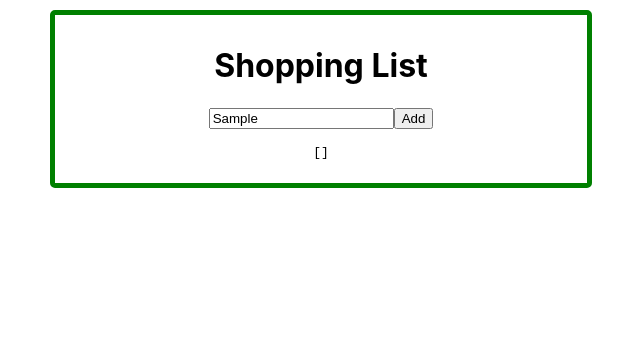
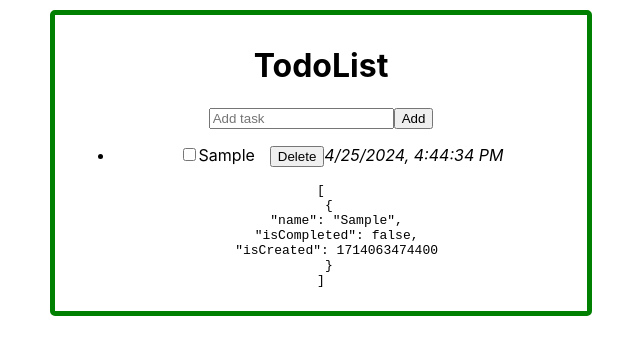
Before and after one commit to stutik/js-react-app, a React (Create React App) app: page / in a window 1280 px wide. Both pictures are taken after typing "Sample" into the empty fields and a click on the button "Add". Shown: the top 354 px of the page, without its empty margins (319-959 px from the left). Built offline with nearby package versions, Linux system fonts and the light colour scheme.

Commit message:
localstorage-save-data

```diff
--- a/src/App.js
+++ b/src/App.js
@@ -1,13 +1,13 @@
-//import TodoList from "./TodoList";
+import TodoList from "./TodoList";
 //import Practice from "./Practice";
-import ShoppingList from "./ShoppingList";
+//import ShoppingList from "./ShoppingList";
 //import Family from "./Family";
 import "./App.css";
 //import Member from "./Member";
 
 export default function App() {
   //return <Practice />;
-  //return <TodoList />;
-  return <ShoppingList />;
+  return <TodoList />;
+  //return <ShoppingList />;
   //return <Member />;
 }
--- a/src/ShoppingList.js
+++ b/src/ShoppingList.js
@@ -42,10 +42,10 @@ const ShoppingList = () => {
             <li key={index}>
               <input
                 type="checkbox"
-                checked={i.isCompleted}
                 onChange={(e) => {
                   checkOnChange(e, index);
                 }}
+                checked={i.isCompleted}
               />
               {i.name}
               <button
--- a/src/TodoList.js
+++ b/src/TodoList.js
@@ -1,73 +1,84 @@
-import { useState } from "react";
+import { useEffect, useState } from "react";
 
-/*
-"tesk 1"
-[
-  "Task1"(x)
+const useStorage = () => {
+  const get = () => {
+    const str = localStorage.getItem("TASKS");
+    return str ? JSON.parse(str) : [];
+  };
 
-]
-*/
+  const set = (data) => {
+    const str = JSON.stringify(data);
+    localStorage.setItem("TASKS", str);
+  };
+
+  return { get, set };
+};
 
 const TodoList = () => {
-  const [todoItem, setTodoItem] = useState([]);
-  const [text, setText] = useState(); //text = "some value"
+  const { get, set } = useStorage();
+  const [item, setItem] = useState(get());
+  const [task, setTask] = useState();
+  const onValueChange = (e) => {
+    setTask(e.target.value);
+  };
 
-  const onTextChange = (e) => {
-    setText(e.target.value);
-  };
-  const addTodoButton = () => {
-    if (!text === "") {
-      setTodoItem([
-        ...todoItem,
-        { name: text, isCompleted: false, createdAt: new Date().getTime() },
+  useEffect(() => {}, [set, item]);
+
+  const onClickAddTask = () => {
+    if (task !== "") {
+      setItem([
+        ...item,
+        { name: task, isCompleted: false, isCreated: new Date().getTime() },
       ]);
-
-      setText("");
+      setTask("");
     }
   };
-  const deleteTodoTask = (index) => {
-    const copyTaskUpdate = todoItem.slice();
+  const onDeleteTask = (index) => {
+    const copyTaskUpdate = item.slice();
     copyTaskUpdate.splice(index, 1);
-    setTodoItem([...copyTaskUpdate]);
+    setItem([...copyTaskUpdate]);
   };
-  const taskCompleted = (e, index) => {
-    const copyTaskUpdate = todoItem.slice();
+  const onValueChecked = (e, index) => {
+    const copyTaskUpdate = item.slice();
     copyTaskUpdate[index].isCompleted = e.target.checked;
-    setTodoItem([...copyTaskUpdate]);
+    setItem([...copyTaskUpdate]);
   };
   return (
     <div className="todoList">
       <h1>TodoList</h1>
-      <input type="text" value={text} onChange={onTextChange} />
-      <button onClick={addTodoButton}>Add Todo</button>
+      <input
+        type="text"
+        placeholder="Add task"
+        onChange={onValueChange}
+        value={task || ""}
+      />
+      <button onClick={onClickAddTask}>Add</button>
       <ul>
-        {todoItem.map((todo, index) => {
+        {item.map((i, index) => {
           return (
             <li key={index}>
               <input
                 type="checkbox"
                 onChange={(e) => {
-                  taskCompleted(e, index);
+                  onValueChecked(e, index);
                 }}
-                checked={todo.isCompleted}
+                checked={i.isCompleted}
               />
-              {todo.name}
+              {i.name}
               <button
                 onClick={() => {
-                  deleteTodoTask(index);
+                  onDeleteTask(index);
                 }}
               >
-                Delete task
+                Delete
               </button>
-              {new Date(todo.createdAt).toLocaleString()}
+              <i>{new Date(i.isCreated).toLocaleString()}</i>
             </li>
           );
         })}
       </ul>
-
-      {/* <pre>{JSON.stringify(todoItem, null, 2)}</pre> */}
+      <pre>{JSON.stringify(item, null, 2)}</pre>
     </div>
   );
 };
-
 export default TodoList;
```
Also changed, not shown: src/Practice.js (+36 -35 lines).
